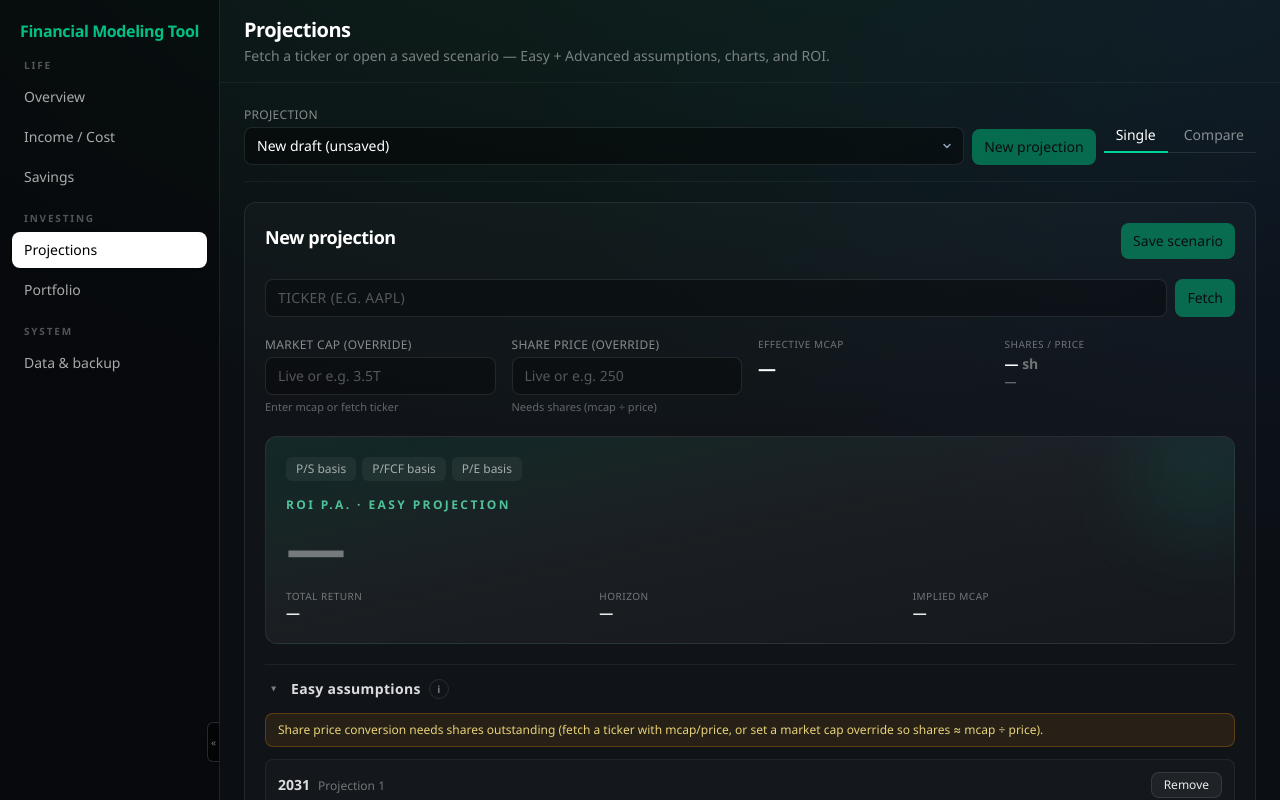
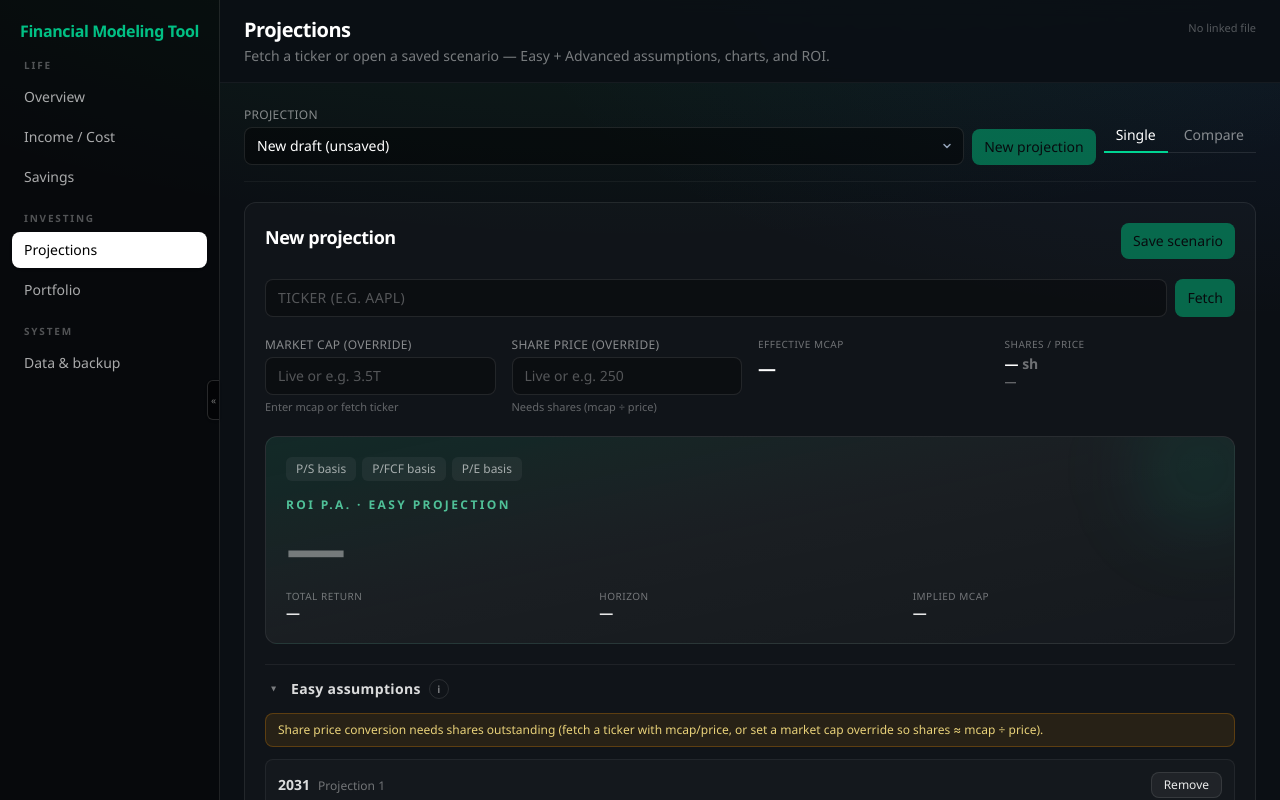
Before and after one commit to RobinconX/Financial-Modeling-Tool, a React (Vite) app: page / in a window 1280 px wide. Shown: the top 800 px of the page. Built offline with nearby package versions, Linux system fonts and the light colour scheme.

Commit message:
Make linked-file save status always visible in sticky header.
Replace transient toast with Excel-style status; lock app shell so only main scrolls.

```diff
--- a/src/App.tsx
+++ b/src/App.tsx
@@ -240,12 +240,11 @@ export default function App() {
   const meta = TAB_META[tab]
 
   return (
-    <div className="flex min-h-screen">
-      <LinkedFileSaveHint />
+    <div className="flex h-screen overflow-hidden">
       <QuoteLoadingHint loading={quotesLoading} count={quoteCount} />
       {/* App sidebar */}
       <aside
-        className={`relative flex shrink-0 flex-col border-r border-white/10 bg-black/40 py-5 transition-[width] duration-200 ${
+        className={`relative flex h-full min-h-0 shrink-0 flex-col border-r border-white/10 bg-black/40 py-5 transition-[width] duration-200 ${
           navCollapsed ? 'w-[52px] px-1.5' : 'w-[220px] px-3'
         }`}
       >
@@ -296,13 +295,18 @@ export default function App() {
         </button>
       </aside>
 
-      <div className="flex min-w-0 flex-1 flex-col">
-        <header className="border-b border-white/5 px-6 py-4">
-          <h2 className="text-xl font-semibold tracking-tight text-white">{meta.title}</h2>
-          <p className="mt-0.5 text-sm text-white/45">{meta.subtitle}</p>
+      <div className="flex min-h-0 min-w-0 flex-1 flex-col">
+        <header className="sticky top-0 z-20 flex shrink-0 items-start justify-between gap-4 border-b border-white/5 bg-[#0b0f14]/90 px-6 py-4 backdrop-blur-sm">
+          <div className="min-w-0">
+            <h2 className="text-xl font-semibold tracking-tight text-white">{meta.title}</h2>
+            <p className="mt-0.5 text-sm text-white/45">{meta.subtitle}</p>
+          </div>
+          <div className="shrink-0 pt-1">
+            <LinkedFileSaveHint />
+          </div>
         </header>
 
-        <main className="flex-1 overflow-auto px-6 py-6">
+        <main className="min-h-0 flex-1 overflow-auto px-6 py-6">
           {tab === 'projections' && (
             <ProjectionsView
               scenarios={scenarios}
--- a/src/components/portfolio/PortfolioView.tsx
+++ b/src/components/portfolio/PortfolioView.tsx
@@ -380,7 +380,7 @@ export function PortfolioView({
     panel === 'cash' || panel === 'positions' || panel === 'growth' ? panel : null
 
   return (
-    <div className="flex min-h-[calc(100vh-8rem)] flex-col gap-3">
+    <div className="flex h-full min-h-0 flex-col gap-3">
       {/* Top bar — z-index so portfolio/manage menus paint above the workspace panel */}
       <div className="relative z-40 flex flex-wrap items-center gap-3 border-b border-white/5 pb-3">
         <div className="relative z-50 min-w-0 flex-1" ref={pickerRef}>
--- a/src/components/settings/LinkedFileSaveHint.tsx
+++ b/src/components/settings/LinkedFileSaveHint.tsx
@@ -1,62 +1,118 @@
 import { useEffect, useState } from 'react'
 import {
+  getLastLinkedFileSaveEvent,
+  getLinkedFileStatus,
   subscribeLinkedFileSave,
   type LinkedFileSaveEvent,
 } from '../../lib/linkedDataFile'
 
 /**
- * Fixed toast when the linked data file is written (auto-save after edits).
+ * Permanent, subtle save status (Excel Online–style) for the linked data file.
+ * Always visible in the app chrome — not a transient toast.
  */
 export function LinkedFileSaveHint() {
-  const [event, setEvent] = useState<LinkedFileSaveEvent | null>(null)
-  const [visible, setVisible] = useState(false)
+  const [event, setEvent] = useState<LinkedFileSaveEvent>(() =>
+    getLastLinkedFileSaveEvent(),
+  )
 
   useEffect(() => {
-    let hideTimer: ReturnType<typeof setTimeout> | null = null
-    const unsub = subscribeLinkedFileSave((e) => {
-      setEvent(e)
-      setVisible(true)
-      if (hideTimer) clearTimeout(hideTimer)
-      // Pending stays until save/error; hide success/error after a short beat
-      if (e.status === 'saved') {
-        hideTimer = setTimeout(() => setVisible(false), 2500)
-      } else if (e.status === 'error') {
-        hideTimer = setTimeout(() => setVisible(false), 5000)
+    const unsub = subscribeLinkedFileSave(setEvent)
+    void (async () => {
+      // Hydrate initial state: linked + idle → Saved; else no file
+      const s = await getLinkedFileStatus()
+      if (s.linked) {
+        setEvent((prev) => {
+          // Don't clobber an in-flight pending/saving from a concurrent edit
+          if (prev.status === 'pending' || prev.status === 'saving' || prev.status === 'error') {
+            return prev
+          }
+          return {
+            status: 'saved',
+            message: 'Saved',
+            fileName: s.fileName,
+          }
+        })
+      } else {
+        setEvent((prev) => {
+          if (prev.status === 'pending' || prev.status === 'saving') return prev
+          return {
+            status: 'idle',
+            message: 'No linked file',
+            fileName: null,
+          }
+        })
       }
-    })
-    return () => {
-      unsub()
-      if (hideTimer) clearTimeout(hideTimer)
-    }
+    })()
+    return unsub
   }, [])
 
-  if (!visible || !event) return null
+  const fileHint = event.fileName ? ` · ${event.fileName}` : ''
 
-  const tone =
-    event.status === 'error'
-      ? 'border-red-500/40 bg-red-500/15 text-red-100'
-      : event.status === 'saved'
-        ? 'border-emerald-500/35 bg-emerald-500/15 text-emerald-100'
-        : 'border-white/15 bg-[#121820]/95 text-white/75'
+  let label: string
+  let detail: string | null = null
+  let tone = 'text-white/40'
+  let showSpinner = false
+
+  switch (event.status) {
+    case 'pending':
+      label = 'Unsaved changes'
+      detail = event.fileName ?? null
+      tone = 'text-amber-200/70'
+      break
+    case 'saving':
+      label = 'Saving…'
+      detail = event.fileName ?? null
+      tone = 'text-white/55'
+      showSpinner = true
+      break
+    case 'saved':
+      label = 'Saved'
+      detail = event.fileName ?? null
+      tone = 'text-white/40'
+      break
+    case 'error':
+      label = 'Couldn’t save'
+      detail = event.message
+      tone = 'text-red-300/90'
+      break
+    default:
+      label = 'No linked file'
+      detail = null
+      tone = 'text-white/30'
+  }
 
   return (
     <div
-      className="pointer-events-none fixed bottom-4 right-4 z-[100] max-w-xs"
+      className={`flex max-w-[min(100%,16rem)] items-center justify-end gap-1.5 text-right text-[11px] leading-snug ${tone}`}
       role="status"
       aria-live="polite"
+      title={
+        event.status === 'error'
+          ? event.message
+          : event.fileName
+            ? `${label}${fileHint}`
+            : label
+      }
     >
-      <div
-        className={`rounded-lg border px-3 py-2 text-xs shadow-lg backdrop-blur-sm transition ${tone}`}
-      >
-        <div className="font-medium">
-          {event.status === 'pending' || event.status === 'saving'
-            ? 'Data file'
-            : event.status === 'saved'
-              ? 'Data file'
-              : 'Data file error'}
-        </div>
-        <div className="mt-0.5 text-[11px] opacity-90">{event.message}</div>
-      </div>
+      {showSpinner ? (
+        <span
+          className="inline-block h-2.5 w-2.5 shrink-0 animate-spin rounded-full border border-white/25 border-t-white/70"
+          aria-hidden
+        />
+      ) : event.status === 'saved' ? (
+        <span className="text-[10px] text-emerald-400/50" aria-hidden>
+          ✓
+        </span>
+      ) : null}
+      <span className="min-w-0 truncate">
+        <span className="font-medium">{label}</span>
+        {detail && event.status !== 'error' ? (
+          <span className="text-white/25"> · {detail}</span>
+        ) : null}
+        {event.status === 'error' && detail ? (
+          <span className="block truncate text-[10px] opacity-90">{detail}</span>
+        ) : null}
+      </span>
     </div>
   )
 }
--- a/src/lib/linkedDataFile.ts
+++ b/src/lib/linkedDataFile.ts
@@ -373,6 +373,7 @@ export async function unlinkDataFile(): Promise<void> {
   } catch {
     /* ignore */
   }
+  emitSaveEvent({ status: 'idle', message: 'No linked file', fileName: null })
 }
 
 export async function writeLinkedSnapshot(
@@ -394,10 +395,20 @@ export async function writeLinkedSnapshot(
     await writable.write(JSON.stringify(data, null, 2))
     await writable.close()
     lastError = null
+    emitSaveEvent({
+      status: 'saved',
+      message: 'Saved',
+      fileName: cachedHandle.name,
+    })
     return { ok: true }
   } catch (e) {
     const msg = e instanceof Error ? e.message : 'Failed to write data file'
     lastError = msg
+    emitSaveEvent({
+      status: 'error',
+      message: msg,
+      fileName: cachedHandle?.name,
+    })
     return { ok: false, error: msg }
   }
 }
@@ -444,13 +455,21 @@ function cancelPendingLinkedWrite(): void {
 
 export type LinkedFileSaveEvent = {
   status: 'pending' | 'saving' | 'saved' | 'error' | 'idle'
-  /** Short label for UI toast */
+  /** Short label for UI status */
   message: string
   fileName?: string | null
 }
 
 type SaveListener = (event: LinkedFileSaveEvent) => void
 const saveListeners = new Set<SaveListener>()
+let lastSaveEvent: LinkedFileSaveEvent = {
+  status: 'idle',
+  message: 'No linked file',
+}
+
+export function getLastLinkedFileSaveEvent(): LinkedFileSaveEvent {
+  return lastSaveEvent
+}
 
 export function subscribeLinkedFileSave(listener: SaveListener): () => void {
   saveListeners.add(listener)
@@ -460,6 +479,7 @@ export function subscribeLinkedFileSave(listener: SaveListener): () => void {
 }
 
 function emitSaveEvent(event: LinkedFileSaveEvent): void {
+  lastSaveEvent = event
   for (const fn of saveListeners) {
     try {
       fn(event)
@@ -488,7 +508,7 @@ export function scheduleLinkedFileWrite(
       }
       emitSaveEvent({
         status: 'pending',
-        message: 'Will save after you pause editing…',
+        message: 'Unsaved changes',
         fileName: cachedHandle.name,
       })
     })()
@@ -503,7 +523,7 @@ export function scheduleLinkedFileWrite(
       }
       emitSaveEvent({
         status: 'saving',
-        message: 'Saving to data file…',
+        message: 'Saving…',
         fileName: cachedHandle.name,
       })
       const result = await writeLinkedSnapshot()
@@ -511,7 +531,7 @@ export function scheduleLinkedFileWrite(
       if (result.ok) {
         emitSaveEvent({
           status: 'saved',
-          message: `Saved · ${cachedHandle.name}`,
+          message: 'Saved',
           fileName: cachedHandle.name,
         })
       } else {
```
